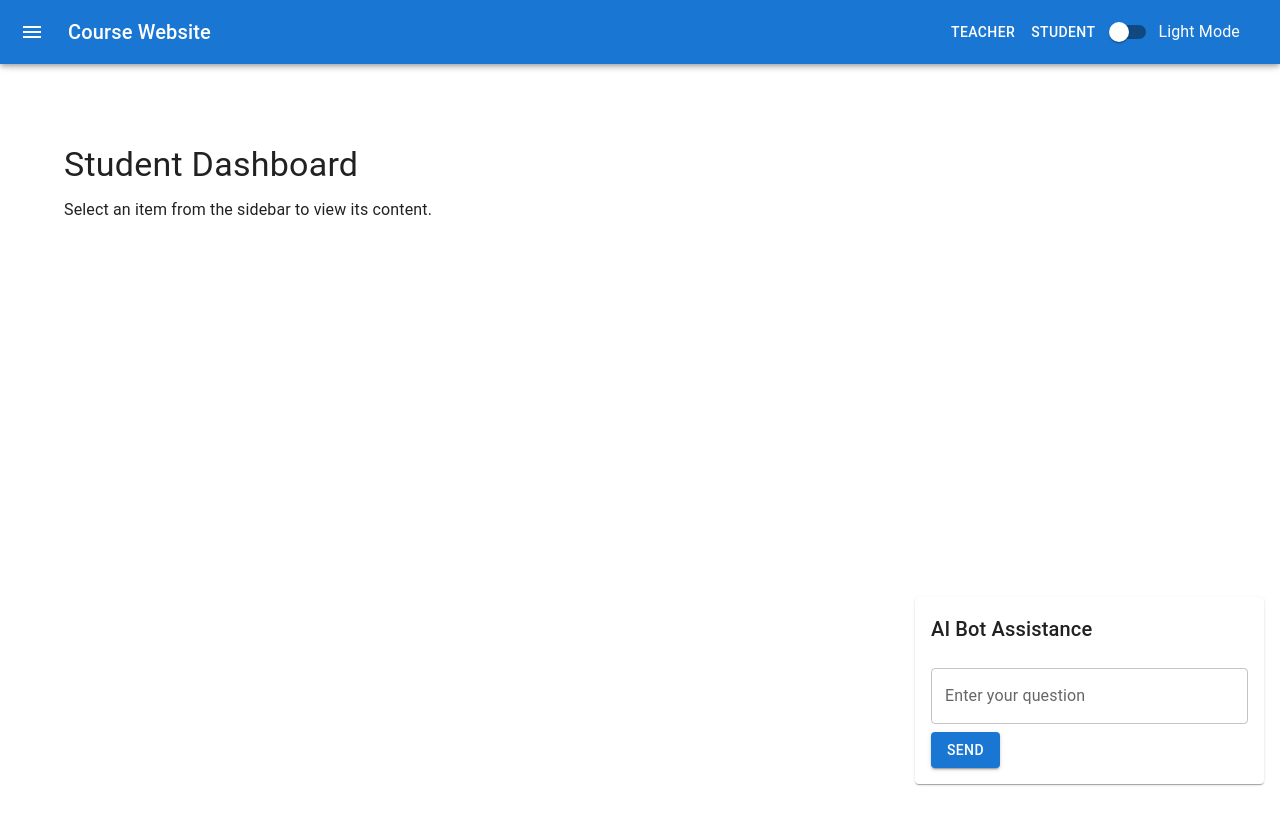
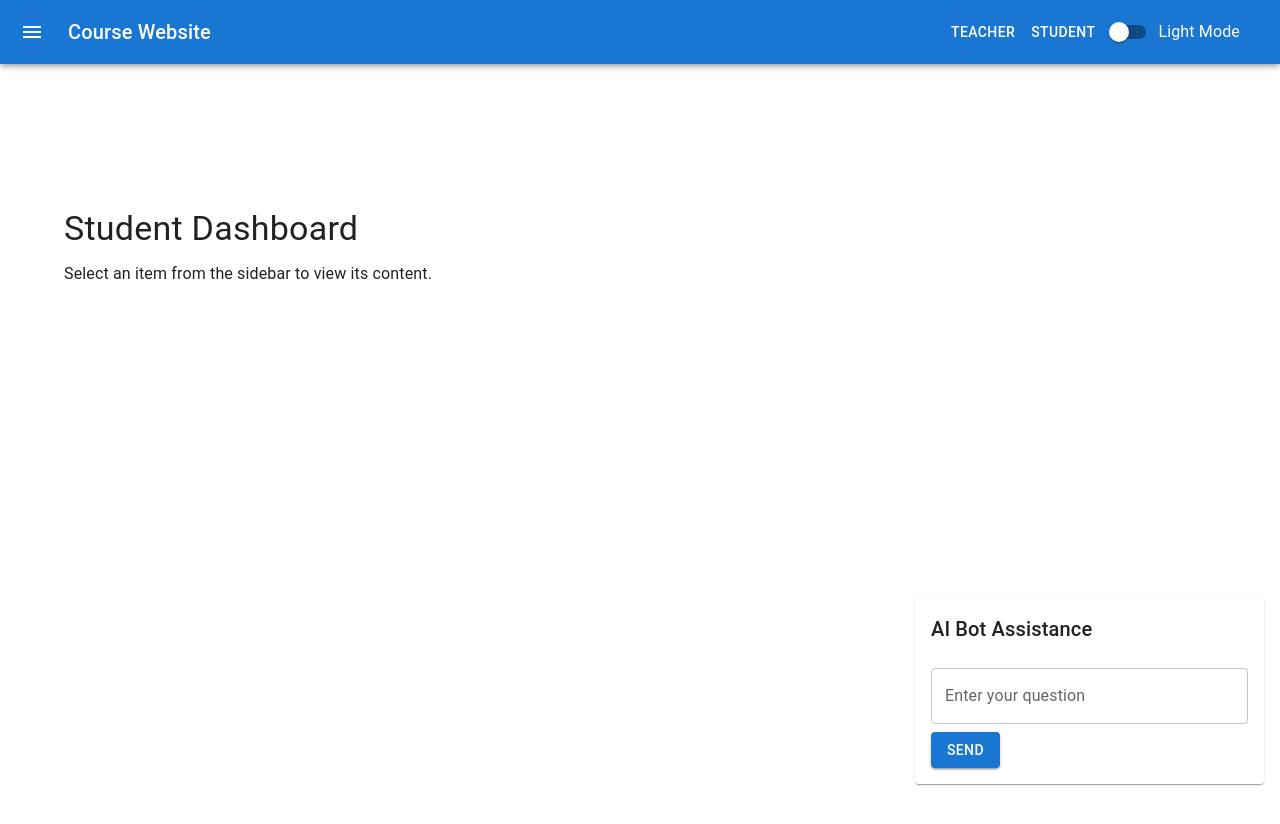
Before and after one commit to Johan511/OB-course-website, a React (Create React App) app: page /student in a window 1280 px wide. Shown: the top 824 px of the page. After the commit the page ends 800 px from the top, so only its background shows below. Built offline with nearby package versions, Linux system fonts and the light colour scheme.

Commit message:
updated scroll bar
Signed-off-by: HHN <harihara.sn@gmail.com>

```diff
--- a/src/App.tsx
+++ b/src/App.tsx
@@ -1,13 +1,14 @@
 // src/App.tsx
 import React, { useMemo, useState } from 'react';
 import { createTheme, ThemeProvider } from '@mui/material/styles';
-import { CssBaseline, Toolbar, Container, Box } from '@mui/material';
+import { CssBaseline, Toolbar, Container } from '@mui/material';
 import { BrowserRouter as Router, Routes, Route } from 'react-router-dom';
 import AppHeader from './components/AppHeader';
 import TeacherDashboard from './pages/TeacherDashboard';
 import StudentDashboard from './pages/StudentDashboard';
 import WeeklyMaterialSidebar from './components/WeeklyMaterialSidebar';
 import TeacherActionsSidebar from './components/TeacherActionsSidebar';
+import ScrollableContent from './components/ScrollableContent';
 
 const App: React.FC = () => {
   // Student states
@@ -38,6 +39,7 @@ const App: React.FC = () => {
 
   return (
     <ThemeProvider theme={theme}>
+      <ScrollableContent>
         <CssBaseline />
         <Router>
           <AppHeader
@@ -60,21 +62,16 @@ const App: React.FC = () => {
           />
           {/* Toolbar to offset the fixed header */}
           <Toolbar />
-        <Box
-          sx={{
-            mt: '64px', // header offset; adjust if needed
-            height: 'calc(100vh - 64px)',
-            overflowY: 'auto',
-          }}
-        >
+          <ScrollableContent>
             <Container sx={{ mt: 2 }}>
               <Routes>
                 <Route path="/teacher" element={<TeacherDashboard selectedAction={selectedTeacherAction} />} />
                 <Route path="/student" element={<StudentDashboard selectedMaterial={selectedStudentMaterial} />} />
               </Routes>
             </Container>
-        </Box>
+          </ScrollableContent>
         </Router>
+      </ScrollableContent>
     </ThemeProvider>
   );
 };
--- a/src/components/AppHeader.tsx
+++ b/src/components/AppHeader.tsx
@@ -41,11 +41,6 @@ const AppHeader: React.FC<AppHeaderProps> = ({ darkMode, toggleDarkMode, toggleS
           control={<Switch checked={darkMode} onChange={toggleDarkMode} />}
           label={darkMode ? 'Dark Mode' : 'Light Mode'}
         />
-        {location.pathname === '/teacher' && (
-          <IconButton edge="end" color="inherit" onClick={toggleTeacherDrawer} sx={{ ml: 2 }}>
-            <SettingsIcon />
-          </IconButton>
-        )}
       </Toolbar>
     </AppBar>
   );
--- /dev/null
+++ b/src/components/ScrollableContent.tsx
@@ -0,0 +1,31 @@
+// src/components/ScrollableContent.tsx
+import { styled } from '@mui/material/styles';
+import Box from '@mui/material/Box';
+
+const ScrollableContent = styled(Box)(({ theme }) => ({
+  marginTop: '64px', // Offset for header height
+  height: 'calc(100vh - 64px)',
+  overflowY: 'auto',
+  // Custom scrollbar styles
+  '&::-webkit-scrollbar': {
+    width: '12px',
+    height: '12px',
+  },
+  '&::-webkit-scrollbar-track': {
+    background: theme.palette.mode === 'dark'
+      ? theme.palette.grey[900]
+      : theme.palette.grey[200],
+    borderRadius: '6px',
+  },
+  '&::-webkit-scrollbar-thumb': {
+    backgroundColor: theme.palette.primary.main,
+    borderRadius: '6px',
+    border: `3px solid ${
+      theme.palette.mode === 'dark'
+        ? theme.palette.grey[900]
+        : theme.palette.grey[200]
+    }`,
+  },
+}));
+
+export default ScrollableContent;
```
Lines whose indentation alone changed are shown as unchanged.
